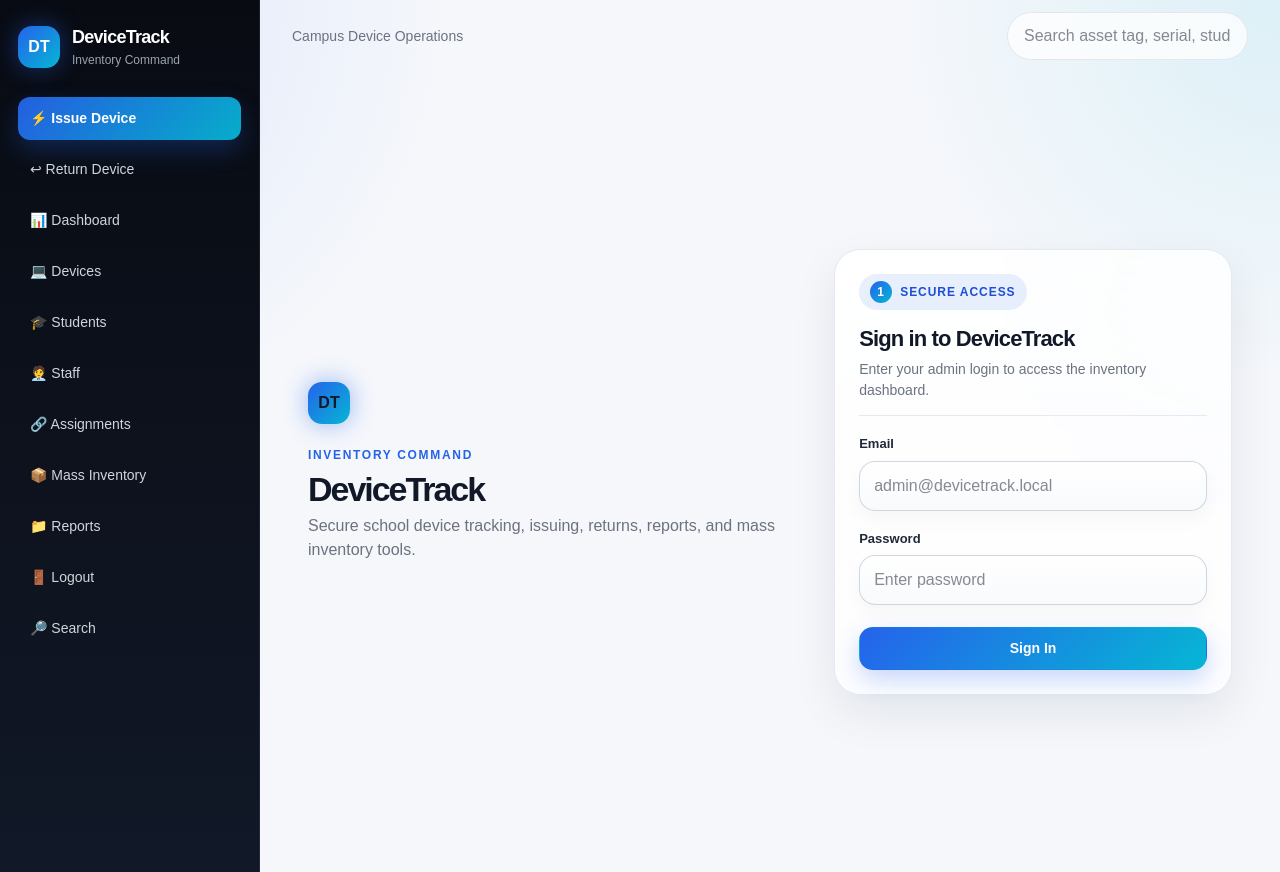
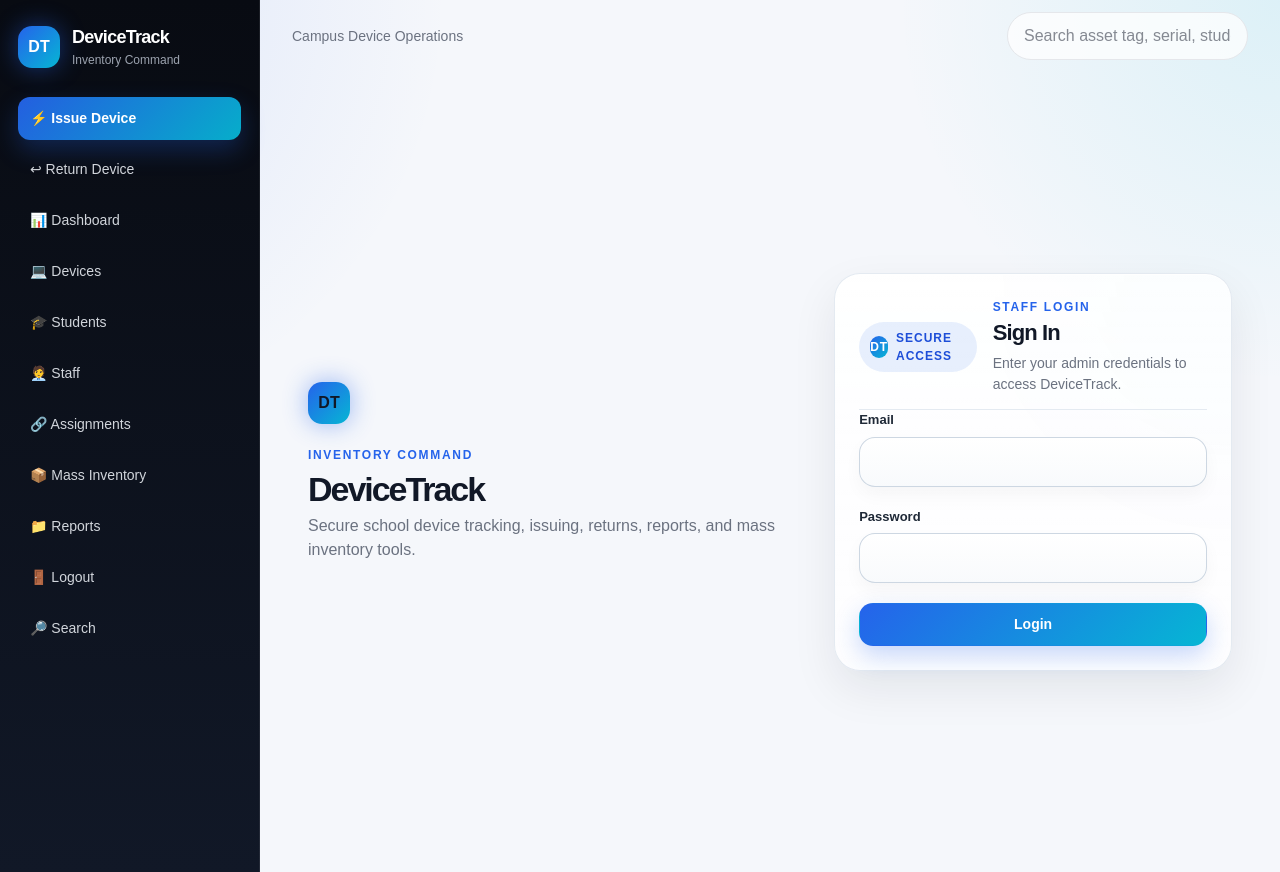
Before and after one commit to u18dev/devTracker, a Next.js app: page /login in a window 1280 px wide. Built offline with nearby package versions, Linux system fonts and the light colour scheme.

Commit message:
Use API login form for session cookie

```diff
--- a/app/login/LoginForm.tsx
+++ b/app/login/LoginForm.tsx
@@ -1,50 +1,33 @@
-"use client";
+export default function LoginForm() {
+  return (
+    <section className="form-card" style={{ maxWidth: 460, width: "100%" }}>
+      <div className="form-section-header">
+        <div className="step-pill">
+          <span className="step-number">DT</span>
+          Secure Access
+        </div>
 
-import { useActionState } from "react";
-import { loginAction, type LoginState } from "./actions";
-
-const initialState: LoginState = {
-  error: "",
-};
-
-export default function LoginForm() {
-  const [state, formAction, pending] = useActionState(
-    loginAction,
-    initialState
-  );
-
-  return (
-    <form action="/api/login" method="post" className="form-card form-section w-full max-w-md">
-      <div className="form-section-header">
         <div>
-          <span className="step-pill">
-            <span className="step-number">1</span>
-            Secure Access
-          </span>
-
-          <h1 className="form-section-title mt-3">
-            Sign in to DeviceTrack
-          </h1>
-
+          <div className="form-section-kicker">Staff Login</div>
+          <h2 className="form-section-title">Sign In</h2>
           <p className="form-section-description">
-            Enter your admin login to access the inventory dashboard.
+            Enter your admin credentials to access DeviceTrack.
           </p>
         </div>
       </div>
 
+      <form action="/api/login" method="post" className="space-y-5">
         <div className="form-field">
           <label className="form-label" htmlFor="email">
             Email
           </label>
-
           <input
             id="email"
             name="email"
             type="email"
             className="form-input"
-          placeholder="admin@devicetrack.local"
+            required
             autoComplete="email"
-          required
           />
         </div>
 
@@ -52,33 +35,20 @@ export default function LoginForm() {
           <label className="form-label" htmlFor="password">
             Password
           </label>
-
           <input
             id="password"
             name="password"
             type="password"
             className="form-input"
-          placeholder="Enter password"
+            required
             autoComplete="current-password"
-          required
           />
         </div>
 
-      {state?.error && (
-        <p className="form-alert form-alert-error">
-          {state.error}
-        </p>
-      )}
-
-      <div className="form-actions">
-        <button
-          type="submit"
-          disabled={pending}
-          className="btn btn-primary w-full disabled:cursor-not-allowed disabled:opacity-50"
-        >
-          {pending ? "Signing in..." : "Sign In"}
+        <button type="submit" className="btn btn-primary" style={{ width: "100%" }}>
+          Login
         </button>
-      </div>
       </form>
+    </section>
   );
 }
```
Lines whose indentation alone changed are shown as unchanged.
